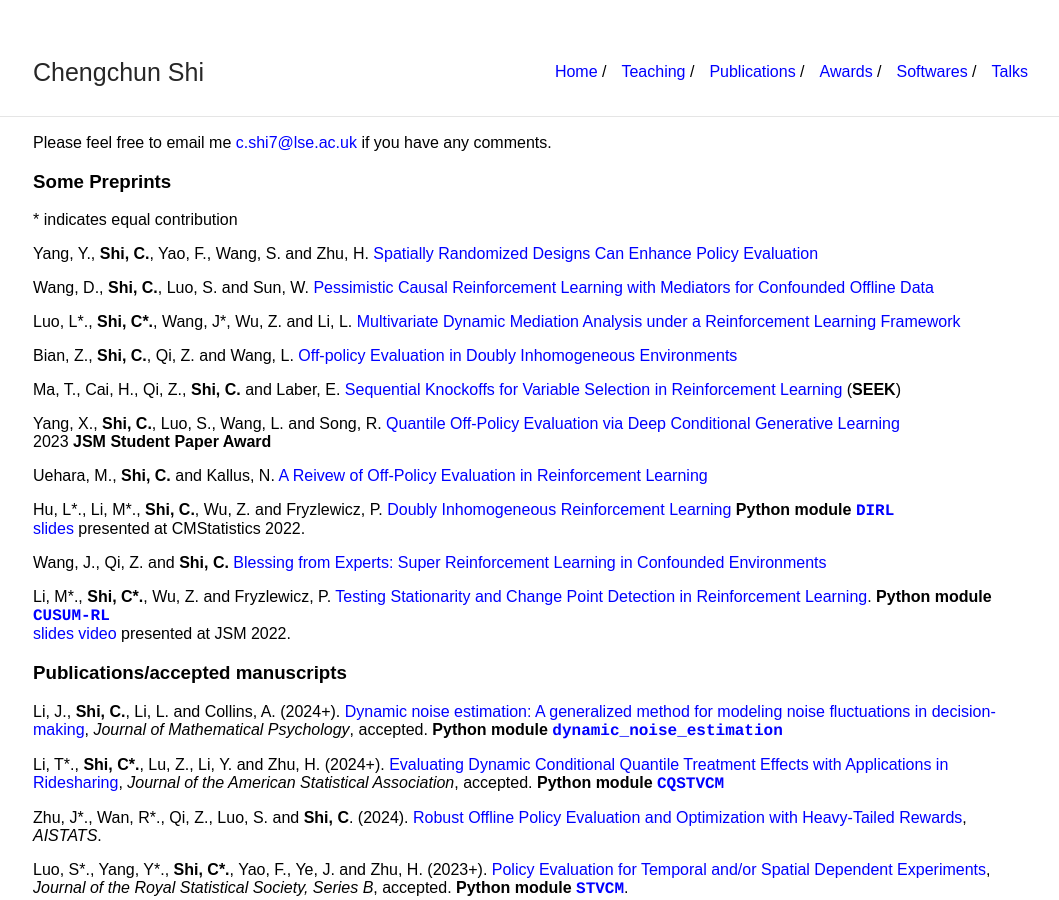
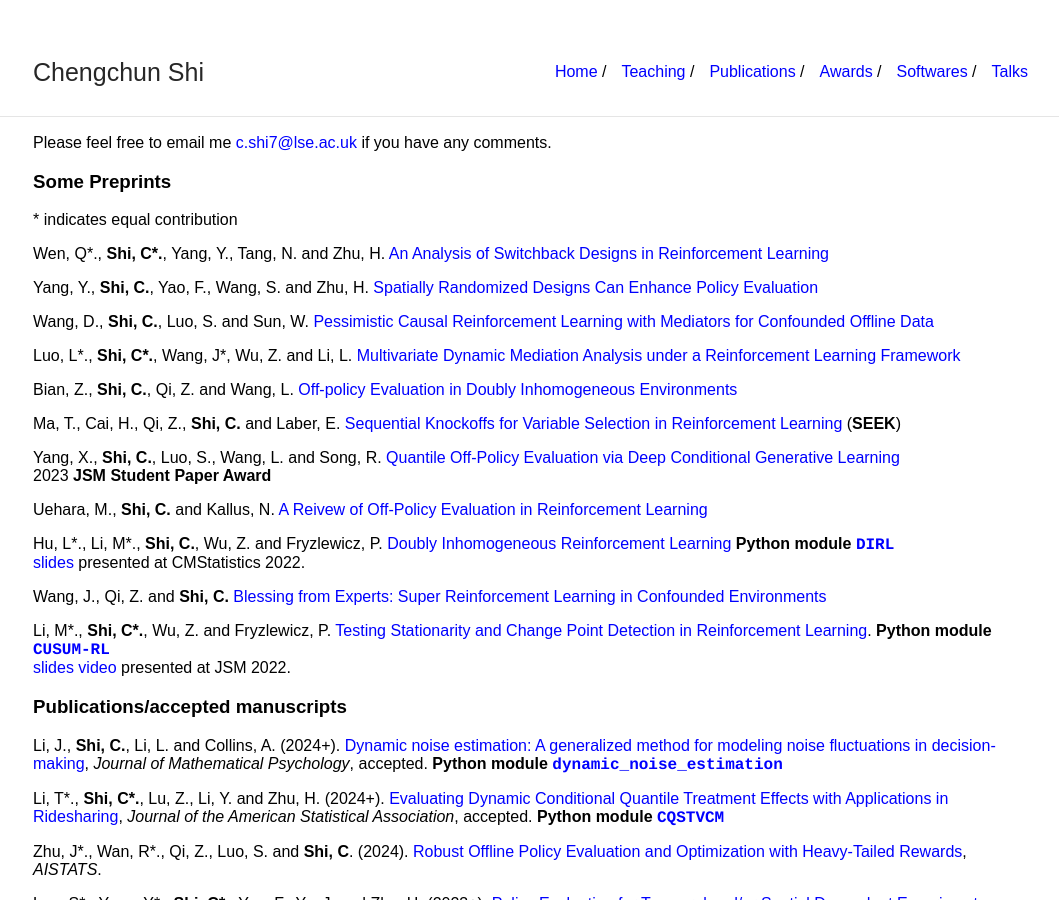
Before and after one commit to callmespring/callmespring.github.io, a Jekyll site: the page built from publication.md, in a window 1280 px wide and 900 px high. Shown: the whole window, without its empty margins (107-1166 px from the left). Built offline with Jekyll 4.4.1, drawn with Linux system fonts in a browser that asks for light colours.

Commit message:
Update publication.md

```diff
--- a/publication.md
+++ b/publication.md
@@ -10,6 +10,9 @@
 ### Some Preprints
 
 \* indicates equal contribution
+
+Wen, Q\*., **Shi, C\*.**, Yang, Y., Tang, N. and Zhu, H. [An Analysis of Switchback Designs in Reinforcement Learning
+](https://arxiv.org/pdf/2403.17285.pdf)
 
 Yang, Y., **Shi, C.**, Yao, F., Wang, S. and Zhu, H. [Spatially Randomized Designs Can Enhance Policy Evaluation
 ](https://arxiv.org/pdf/2403.11400.pdf)
```
